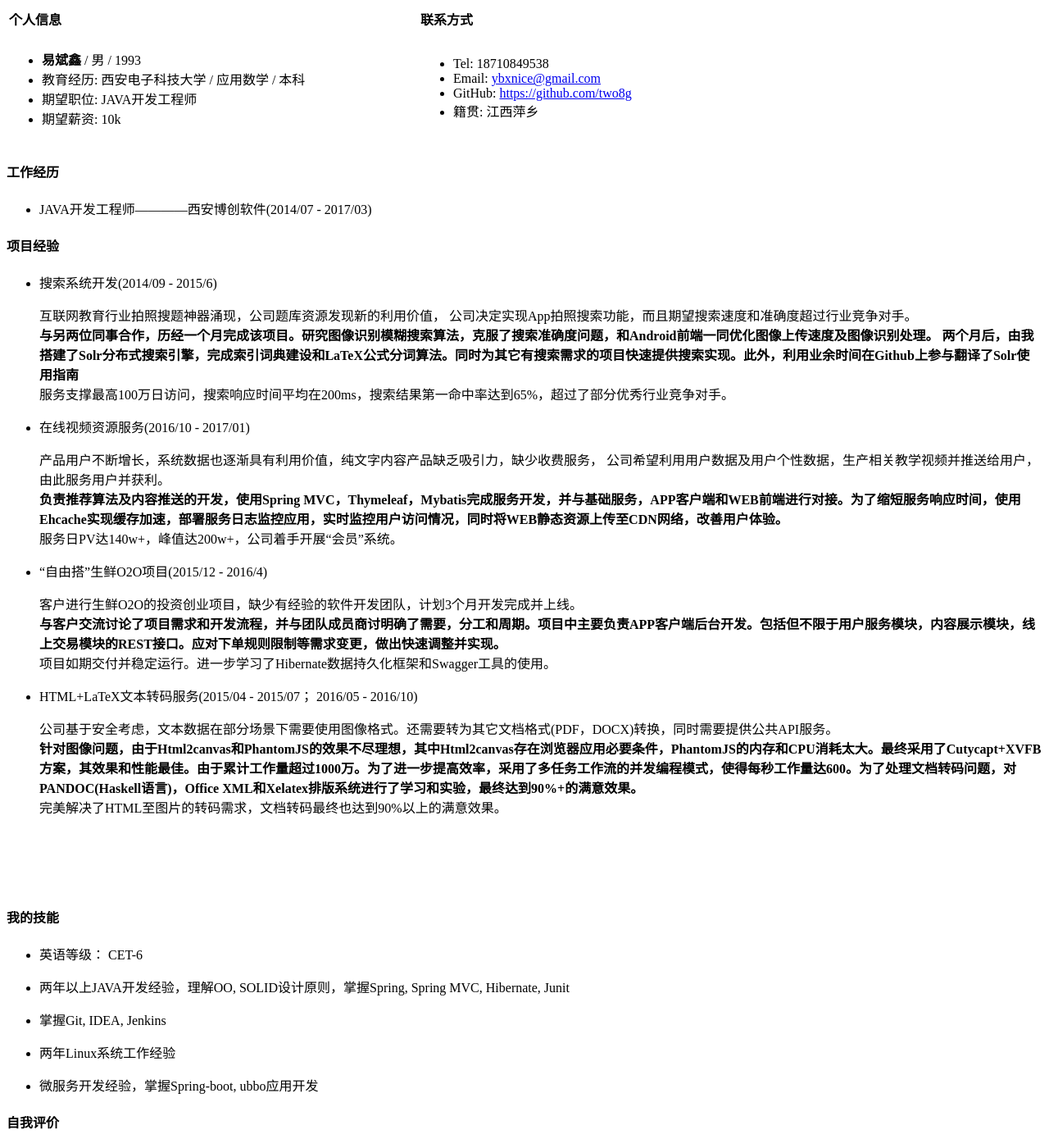
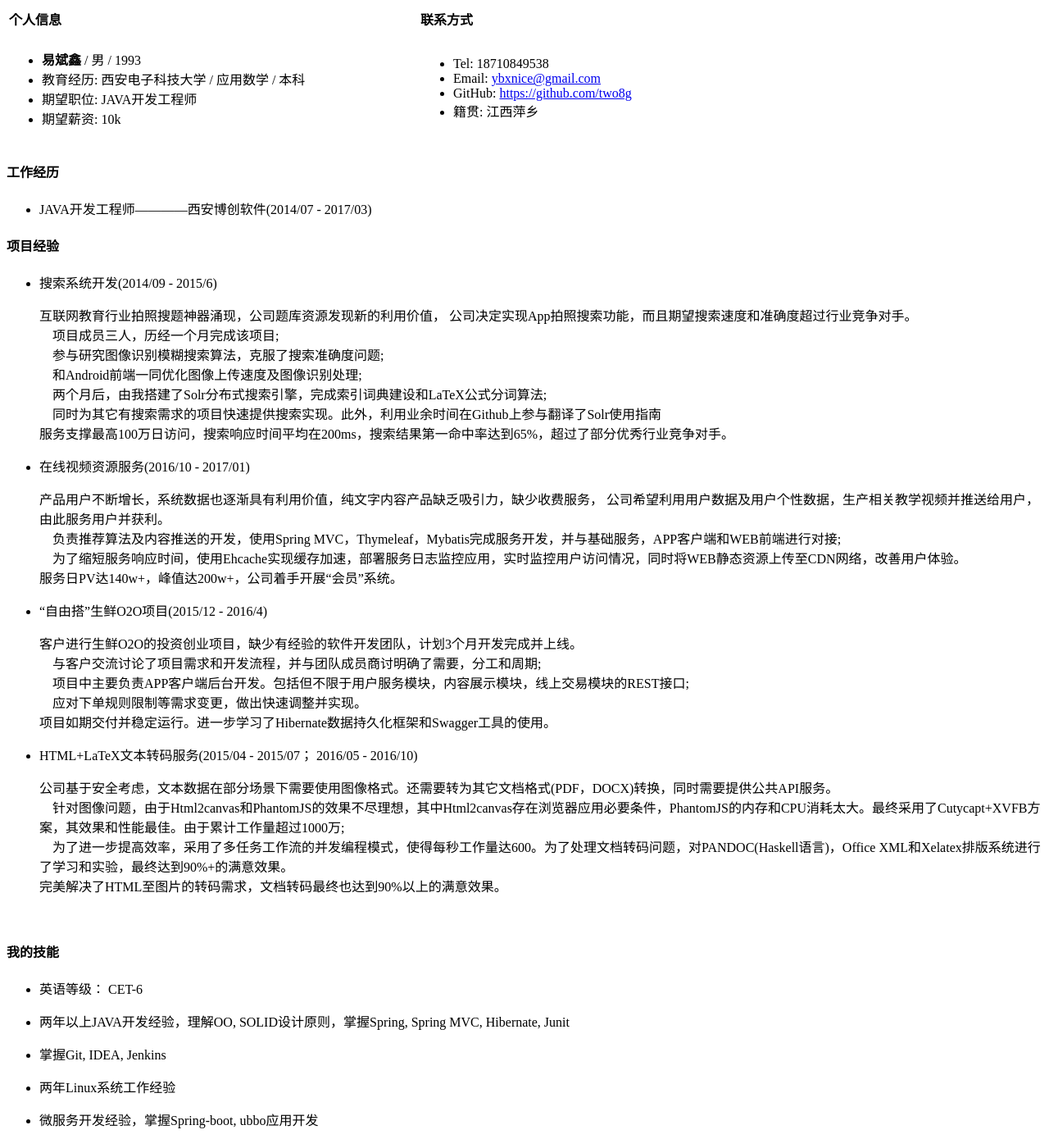
Before and after one commit to two8g/two8g.github.io, a Jekyll site: the page job/JAVA.html, which Jekyll copies as it is, in a window 1280 px wide and 1400 px high. Shown: the whole window at 82% size. Built offline with Jekyll 4.4.1, drawn with Linux system fonts in a browser that asks for light colours.

Commit message:
update java

```diff
--- a/job/JAVA.html
+++ b/job/JAVA.html
@@ -93,28 +93,33 @@
         <li md-pos="10-22"><span md-pos="13-19">搜索系统开发(2014/09 - 2015/6)</span></li>
         <p md-pos="23-255"><span md-pos="23-54">互联网教育行业拍照搜题神器涌现，公司题库资源发现新的利用价值，</span>
           <span md-pos="55-92">公司决定实现App拍照搜索功能，而且期望搜索速度和准确度超过行业竞争对手。</span><br/>
-          <span md-pos="93-169"><b>与另两位同事合作，历经一个月完成该项目。研究图像识别模糊搜索算法，克服了搜索准确度问题，和Android前端一同优化图像上传速度及图像识别处理。 两个月后，由我搭建了Solr分布式搜索引擎，完成索引词典建设和LaTeX公式分词算法。同时为其它有搜索需求的项目快速提供搜索实现。此外，利用业余时间在Github上参与翻译了Solr使用指南</b></span><br/>
+          <span md-pos="93-169">&nbsp;&nbsp;&nbsp;&nbsp;项目成员三人，历经一个月完成该项目;<br>
+            &nbsp;&nbsp;&nbsp;&nbsp;参与研究图像识别模糊搜索算法，克服了搜索准确度问题;<br>
+            &nbsp;&nbsp;&nbsp;&nbsp;和Android前端一同优化图像上传速度及图像识别处理;<br>
+            &nbsp;&nbsp;&nbsp;&nbsp;两个月后，由我搭建了Solr分布式搜索引擎，完成索引词典建设和LaTeX公式分词算法;<br>
+            &nbsp;&nbsp;&nbsp;&nbsp;同时为其它有搜索需求的项目快速提供搜索实现。此外，利用业余时间在Github上参与翻译了Solr使用指南</span><br/>
           <span md-pos="170-254">服务支撑最高100万日访问，搜索响应时间平均在200ms，搜索结果第一命中率达到65%，超过了部分优秀行业竞争对手。</span>
         </p>
         <li md-pos="554-566"><span md-pos="557-565">在线视频资源服务(2016/10 - 2017/01)</span></li>
         <p md-pos="567-654"><span md-pos="567-609">产品用户不断增长，系统数据也逐渐具有利用价值，纯文字内容产品缺乏吸引力，缺少收费服务，</span>
           <span md-pos="610-653">公司希望利用用户数据及用户个性数据，生产相关教学视频并推送给用户，由此服务用户并获利。</span><br/>
-          <span md-pos="655-795"><b>负责推荐算法及内容推送的开发，使用Spring MVC，Thymeleaf，Mybatis完成服务开发，并与基础服务，APP客户端和WEB前端进行对接。为了缩短服务响应时间，使用Ehcache实现缓存加速，部署服务日志监控应用，实时监控用户访问情况，同时将WEB静态资源上传至CDN网络，改善用户体验。</b></span><br/>
+          <span md-pos="655-795">&nbsp;&nbsp;&nbsp;&nbsp;负责推荐算法及内容推送的开发，使用Spring MVC，Thymeleaf，Mybatis完成服务开发，并与基础服务，APP客户端和WEB前端进行对接;<br>
+            &nbsp;&nbsp;&nbsp;&nbsp;为了缩短服务响应时间，使用Ehcache实现缓存加速，部署服务日志监控应用，实时监控用户访问情况，同时将WEB静态资源上传至CDN网络，改善用户体验。</b></span><br/>
           <span md-pos="796-858">服务日PV达140w+，峰值达200w+，公司着手开展“会员”系统。</span></p>
         <li md-pos="256-272"><span md-pos="259-271">“自由搭”生鲜O2O项目(2015/12 - 2016/4)</span></li>
         <p md-pos="273-553"><span md-pos="273-303">客户进行生鲜O2O的投资创业项目，缺少有经验的软件开发团队，计划3个月开发完成并上线。</span><br/>
-          <span md-pos="339-471"><b>与客户交流讨论了项目需求和开发流程，并与团队成员商讨明确了需要，分工和周期。项目中主要负责APP客户端后台开发。包括但不限于用户服务模块，内容展示模块，线上交易模块的REST接口。应对下单规则限制等需求变更，做出快速调整并实现。</b></span><br/>
+          <span md-pos="339-471">&nbsp;&nbsp;&nbsp;&nbsp;与客户交流讨论了项目需求和开发流程，并与团队成员商讨明确了需要，分工和周期;<br>
+            &nbsp;&nbsp;&nbsp;&nbsp;项目中主要负责APP客户端后台开发。包括但不限于用户服务模块，内容展示模块，线上交易模块的REST接口;<br>
+            &nbsp;&nbsp;&nbsp;&nbsp;应对下单规则限制等需求变更，做出快速调整并实现。</span><br/>
           <span md-pos="472-552">项目如期交付并稳定运行。进一步学习了Hibernate数据持久化框架和Swagger工具的使用。</span>
         </p>
         <li md-pos="860-884"><span md-pos="863-881">HTML+LaTeX文本转码服务(2015/04 - 2015/07； 2016/05 - 2016/10)</span></li>
         <p md-pos="885-1266"><span
                 md-pos="885-952">公司基于安全考虑，文本数据在部分场景下需要使用图像格式。还需要转为其它文档格式(PDF，DOCX)转换，同时需要提供公共API服务。</span><br/>
-          <span md-pos="1008-1210"><b>针对图像问题，由于Html2canvas和PhantomJS的效果不尽理想，其中Html2canvas存在浏览器应用必要条件，PhantomJS的内存和CPU消耗太大。最终采用了Cutycapt+XVFB方案，其效果和性能最佳。由于累计工作量超过1000万。为了进一步提高效率，采用了多任务工作流的并发编程模式，使得每秒工作量达600。为了处理文档转码问题，对PANDOC(Haskell语言)，Office XML和Xelatex排版系统进行了学习和实验，最终达到90%+的满意效果。</b></span><br/>
+          <span md-pos="1008-1210">&nbsp;&nbsp;&nbsp;&nbsp;针对图像问题，由于Html2canvas和PhantomJS的效果不尽理想，其中Html2canvas存在浏览器应用必要条件，PhantomJS的内存和CPU消耗太大。最终采用了Cutycapt+XVFB方案，其效果和性能最佳。由于累计工作量超过1000万;<br>
+            &nbsp;&nbsp;&nbsp;&nbsp;为了进一步提高效率，采用了多任务工作流的并发编程模式，使得每秒工作量达600。为了处理文档转码问题，对PANDOC(Haskell语言)，Office XML和Xelatex排版系统进行了学习和实验，最终达到90%+的满意效果。</span><br/>
           <span md-pos="1211-1265">完美解决了HTML至图片的转码需求，文档转码最终也达到90%以上的满意效果。</span></p>
       </ul>
-      <br/>
-      <br/>
-      <br/>
       <br/>
       <h4 id="我的技能" md-pos="1504-1513"><span md-pos="1509-1513"><a href="#我的技能" id="我的技能" name="我的技能"
                                                                    class="anchor"><span
```
Also changed, not shown: 1 other file.
